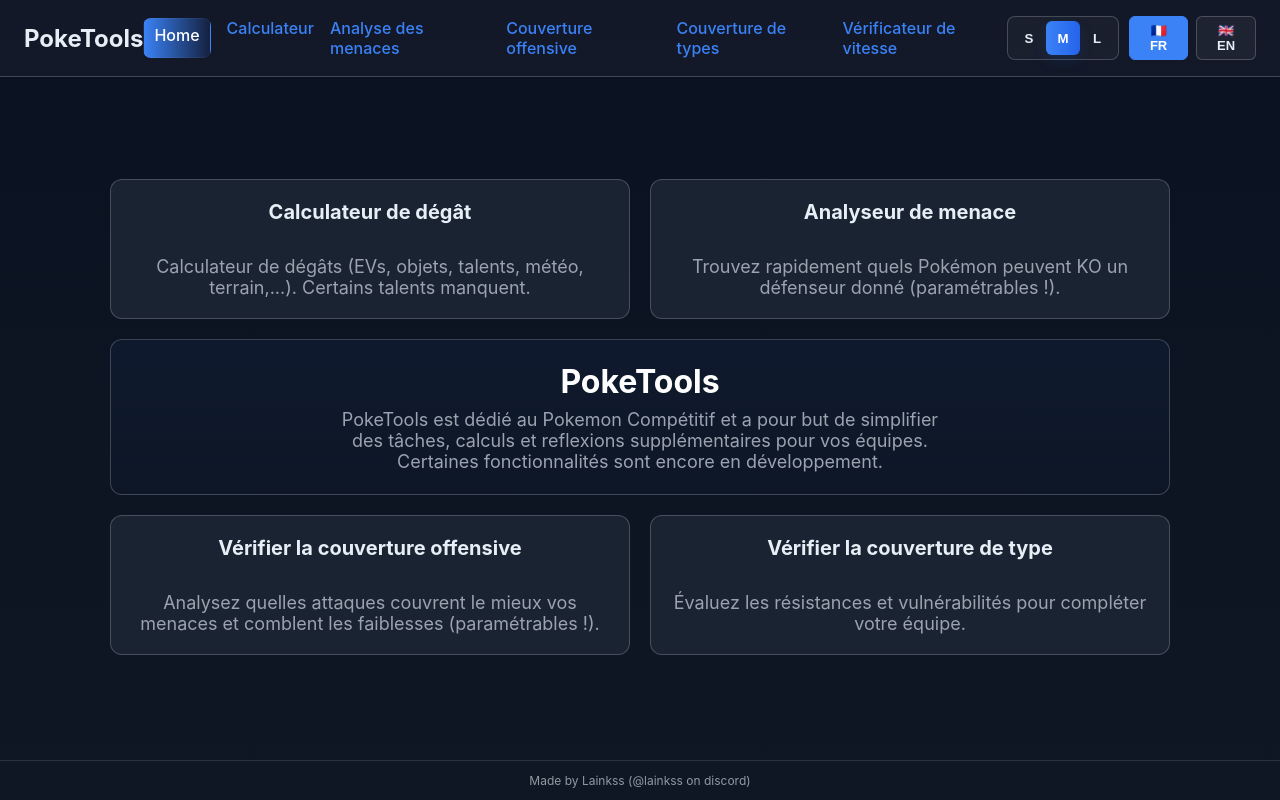
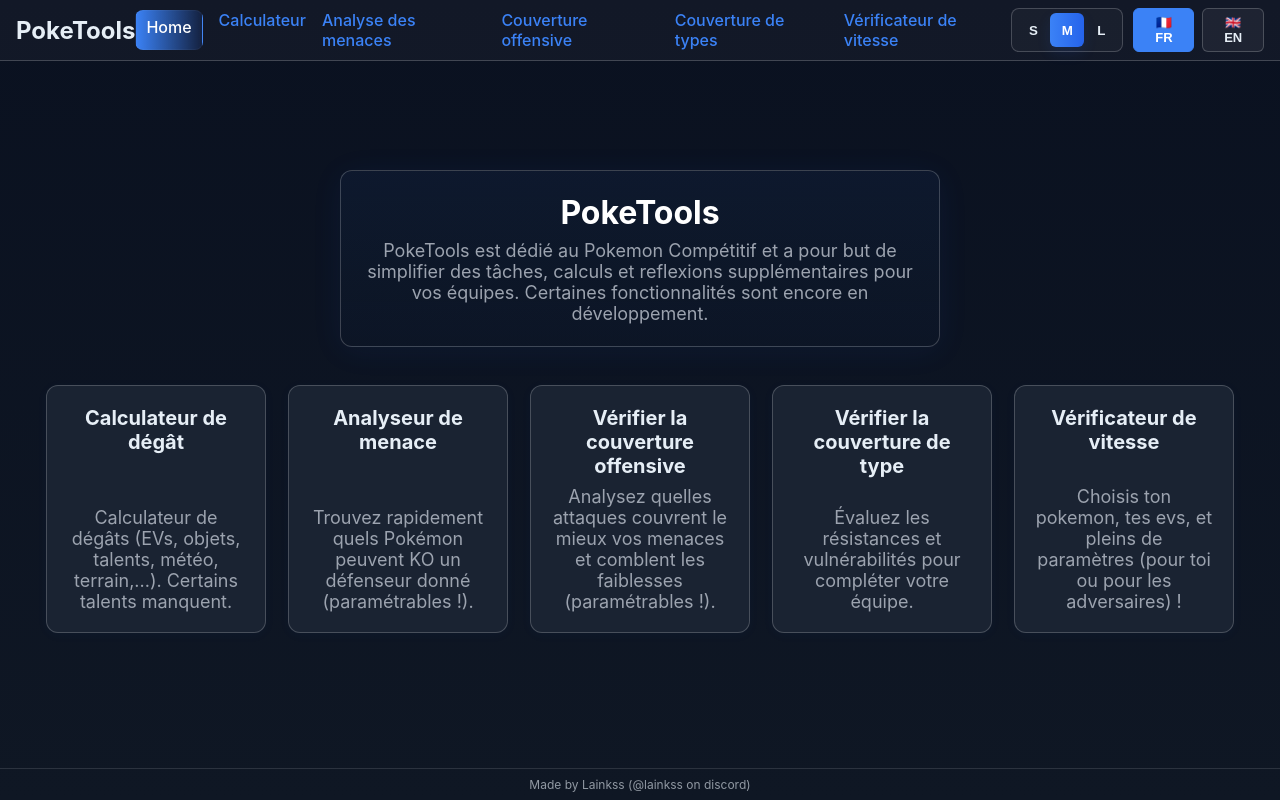
Before and after one commit to lainksss/PokeTools, a React (Vite) app in the folder frontend/: page /#/ in a window 1280 px wide. Built offline with nearby package versions, Linux system fonts and the light colour scheme; no server answers.

Commit message:
feat: new home page !

```diff
--- a/frontend/src/i18n/translations.js
+++ b/frontend/src/i18n/translations.js
@@ -23,7 +23,9 @@
       block_coverage_title: "Vérifier la couverture offensive",
       block_coverage_desc: "Analysez quelles attaques couvrent le mieux vos menaces et comblent les faiblesses (paramétrables !).",
       block_type_title: "Vérifier la couverture de type",
-      block_type_desc: "Évaluez les résistances et vulnérabilités pour compléter votre équipe."
+      block_type_desc: "Évaluez les résistances et vulnérabilités pour compléter votre équipe.",
+      block_speed_title: "Vérificateur de vitesse",
+      block_speed_desc: "Choisis ton pokemon, tes evs, et pleins de paramètres (pour toi ou pour les adversaires) !"
     },
 
     // Page Calculate
@@ -296,7 +298,9 @@
       block_coverage_title: "Check offensive coverage",
       block_coverage_desc: "Analyze which moves best cover your threats and patch weaknesses (configurable).",
       block_type_title: "Check type coverage",
-      block_type_desc: "Evaluate resistances and vulnerabilities to round out your team."
+      block_type_desc: "Evaluate resistances and vulnerabilities to round out your team.",
+      block_speed_title: "Speed checker",
+      block_speed_desc: "Choose your Pokémon, your EVs, and lots of parameters (for you or for opponents)!"
     },
 
     // Page Calculate
--- a/frontend/src/pages/Home.jsx
+++ b/frontend/src/pages/Home.jsx
@@ -7,30 +7,30 @@
 
   return (
     <div className="home-page">
-      <div className="home-grid">
-        <Link to="/calculate" className="home-block block-tl">
+      <div className="home-center">
+        <h2 className="center-title">{t('home.centerTitle')}</h2>
+        <p className="center-desc">{t('home.centerDesc')}</p>
+      </div>
+      <div className="home-blocks-row">
+        <Link to="/calculate" className="home-block">
           <h3 className="block-title">{t('home.block_calc_title')}</h3>
           <p className="block-desc">{t('home.block_calc_desc')}</p>
         </Link>
-
-        <Link to="/threats" className="home-block block-tr">
+        <Link to="/threats" className="home-block">
           <h3 className="block-title">{t('home.block_threats_title')}</h3>
           <p className="block-desc">{t('home.block_threats_desc')}</p>
         </Link>
-
-        <div className="home-center">
-          <h2 className="center-title">{t('home.centerTitle')}</h2>
-          <p className="center-desc">{t('home.centerDesc')}</p>
-        </div>
-
-        <Link to="/coverage" className="home-block block-bl">
+        <Link to="/coverage" className="home-block">
           <h3 className="block-title">{t('home.block_coverage_title')}</h3>
           <p className="block-desc">{t('home.block_coverage_desc')}</p>
         </Link>
-
-        <Link to="/type-coverage" className="home-block block-br">
+        <Link to="/type-coverage" className="home-block">
           <h3 className="block-title">{t('home.block_type_title')}</h3>
           <p className="block-desc">{t('home.block_type_desc')}</p>
+        </Link>
+        <Link to="/speed-checker" className="home-block">
+          <h3 className="block-title">{t('home.block_speed_title')}</h3>
+          <p className="block-desc">{t('home.block_speed_desc')}</p>
         </Link>
       </div>
     </div>
--- a/frontend/src/styles.css
+++ b/frontend/src/styles.css
@@ -1,3 +1,114 @@
+/* ---- HOME PAGE ---- */
+.home-page {
+  min-height: 50vh;
+  display: flex;
+  flex-direction: column;
+  align-items: center;
+  justify-content: flex-start;
+  background: none;
+}
+
+.home-center {
+  display: flex;
+  flex-direction: column;
+  align-items: center;
+  justify-content: center;
+  background: var(--card);
+  border-radius: 16px;
+  border: 1px solid var(--border);
+  padding: 0px 32px 28px 32px;
+  box-shadow: 0 4px 32px 0 rgba(37,99,235,0.07);
+  margin-top: 0px;
+  margin-bottom: 24px;
+  max-width: 600px;
+}
+
+.center-title {
+  font-size: 2.2rem;
+  font-weight: 800;
+  color: #fff;
+  margin-bottom: 12px;
+  text-align: center;
+}
+.center-desc {
+  font-size: 1.08rem;
+  color: var(--text-muted);
+  text-align: center;
+}
+
+.home-blocks-row {
+  display: flex;
+  flex-direction: row;
+  justify-content: center;
+  align-items: flex-end;
+  gap: 22px;
+  margin-bottom: 0;
+  margin-top: -10px;
+  flex-wrap: wrap;
+}
+
+.home-block {
+  background: var(--card);
+  border-radius: 14px;
+  border: 1px solid var(--border);
+  padding: 22px 18px;
+  min-width: 180px;
+  max-width: 220px;
+  text-align: center;
+  box-shadow: 0 2px 12px 0 rgba(37,99,235,0.04);
+  transition: box-shadow 0.2s, transform 0.2s;
+  color: inherit;
+  text-decoration: none;
+  display: flex;
+  flex-direction: column;
+  align-items: center;
+  justify-content: center;
+}
+.home-block:hover {
+  box-shadow: 0 8px 32px 0 rgba(37,99,235,0.13);
+  transform: translateY(-6px) scale(1.04);
+  border-color: var(--accent);
+}
+.block-title {
+  font-size: 1.08rem;
+  font-weight: 700;
+  margin-bottom: 8px;
+  color: #fff;
+}
+.block-desc {
+  font-size: 0.98rem;
+  color: #93c5fd;
+  margin: 0;
+}
+
+@media (max-width: 1100px) {
+  .home-blocks-row {
+    gap: 12px;
+  }
+  .home-block {
+    min-width: 150px;
+    max-width: 180px;
+    padding: 16px 8px;
+  }
+}
+
+@media (max-width: 700px) {
+  .home-center {
+    padding: 18px 6vw 16px 6vw;
+    margin-top: 30px;
+    margin-bottom: 24px;
+  }
+  .home-blocks-row {
+    flex-direction: column;
+    align-items: center;
+    gap: 16px;
+  }
+  .home-block {
+    min-width: 90vw;
+    max-width: 98vw;
+    padding: 14px 4vw;
+  }
+}
 /* Global variables */
 :root {
   --gap: 16px;
@@ -60,7 +171,7 @@
   display: flex;
   align-items: center;
   justify-content: space-between;
-  padding: 16px 24px;
+  padding: 8px 16px;
   background: rgba(255, 255, 255, 0.03);
   border-bottom: 1px solid var(--border);
 }
@@ -243,10 +354,17 @@
 
 .app-footer {
   text-align: center;
-  padding: 12px;
+  padding: 8px 12px 8px 12px;
   font-size: 12px;
   opacity: 0.6;
   border-top: 1px solid var(--border);
+  margin-top: 20px;
+}
+.home-blocks-row {
+  align-items: stretch;
+}
+.home-block {
+  height: 100%;
 }
 
 /* Calculate page - 100vh */
```
